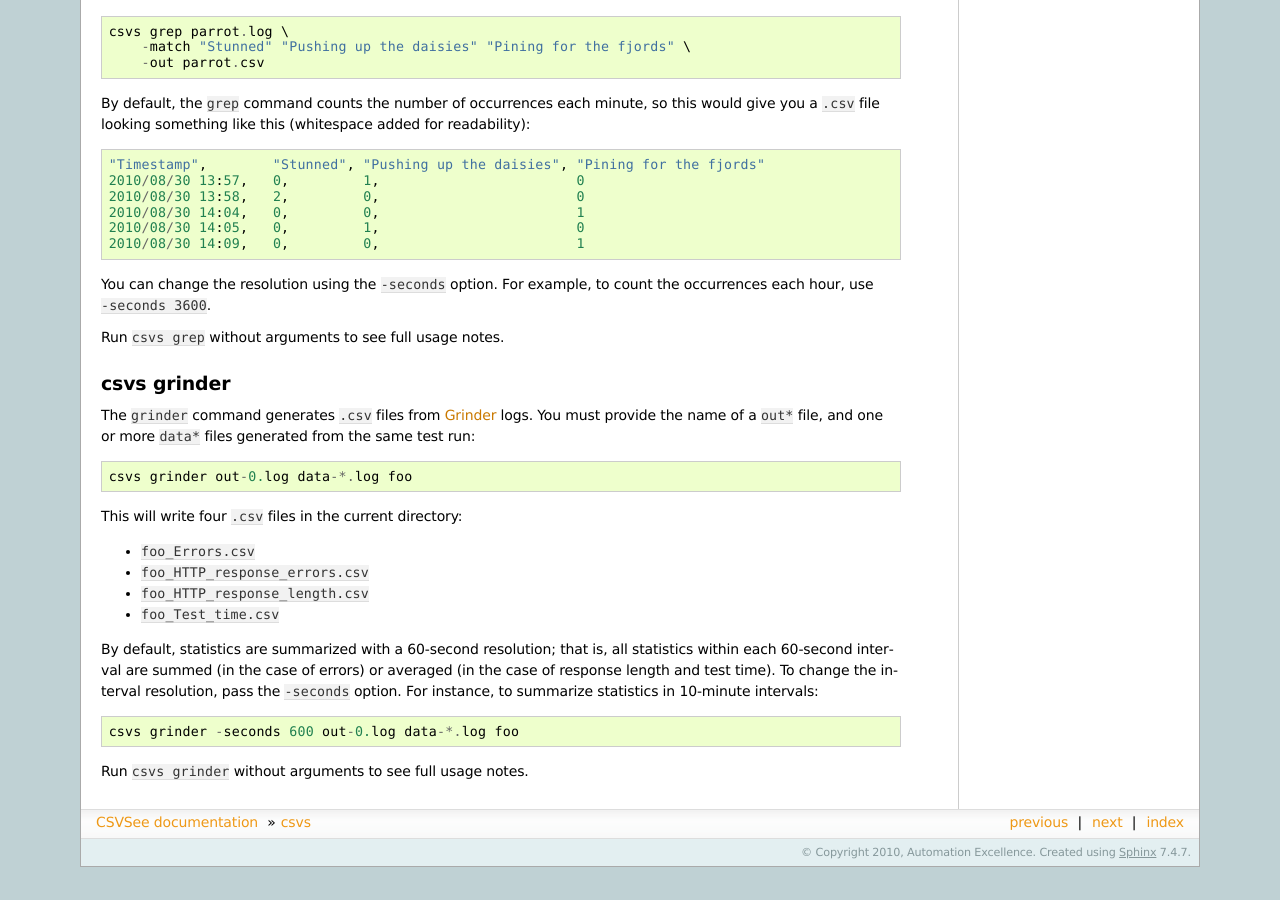
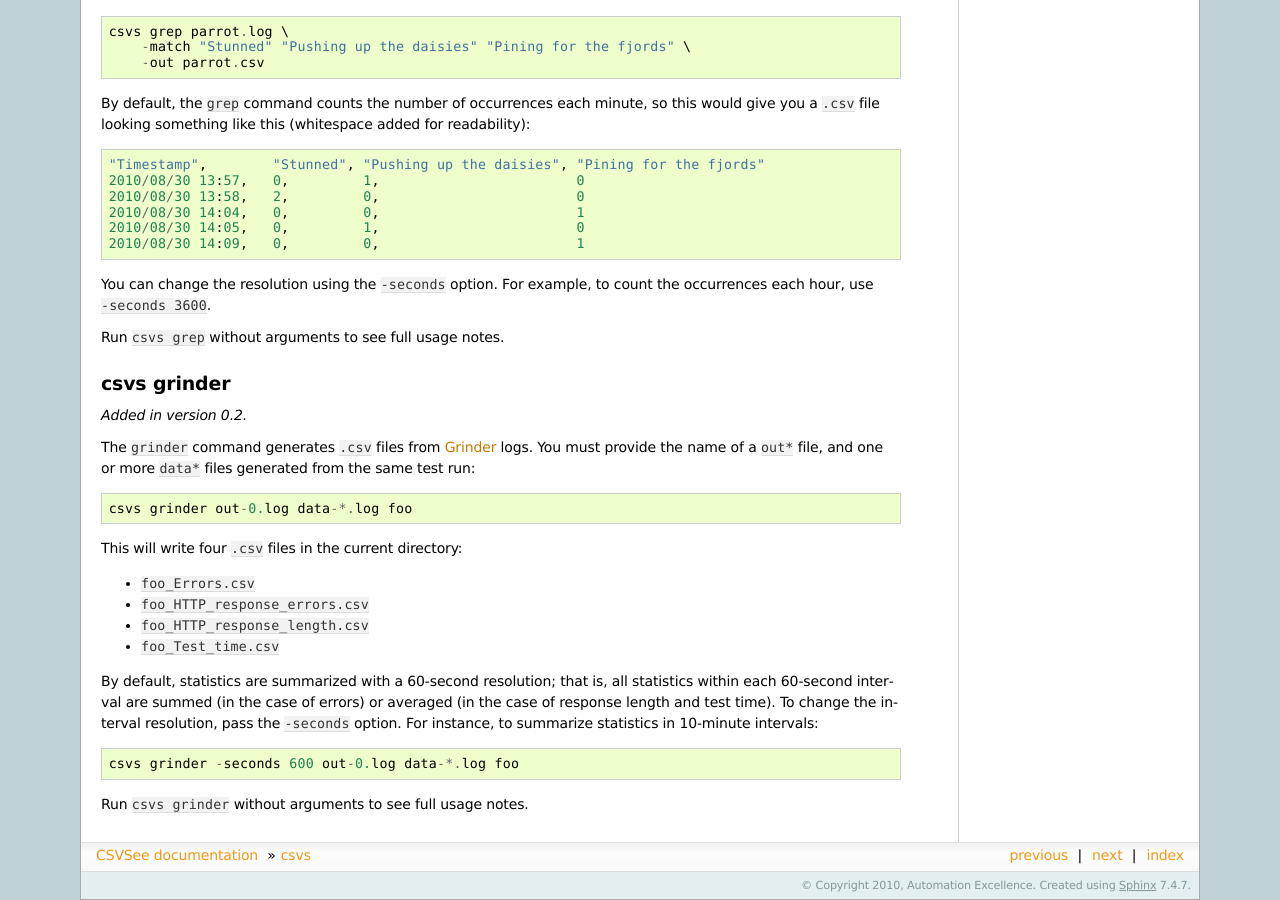
Before and after one commit to a-e/csvsee, a Sphinx documentation site: the page built from docs/csvs.rst, in a window 1280 px wide and 900 px high, scrolled down 960 px. Built offline with Sphinx 7.4.7, drawn with Linux system fonts in a browser that asks for light colours; before the commit the page ends 1827 px from its top, so only the background shows below that.

Commit message:
Added some notes about what was added in version 0.2

```diff
--- a/docs/csvs.rst
+++ b/docs/csvs.rst
@@ -82,6 +82,7 @@ Run ``csvs grep`` without arguments to see full usage notes.
 
 csvs grinder
 ------------
+.. versionadded:: 0.2
 
 The ``grinder`` command generates ``.csv`` files from Grinder_ logs. You must
 provide the name of a ``out*`` file, and one or more ``data*`` files generated
--- a/docs/csvsee/grinder.rst
+++ b/docs/csvsee/grinder.rst
@@ -1,5 +1,6 @@
 :mod:`csvsee.grinder`
 =====================
+.. versionadded:: 0.2
 
 .. automodule:: csvsee.grinder
     :members:
--- a/docs/csvsee/index.rst
+++ b/docs/csvsee/index.rst
@@ -15,6 +15,8 @@ It consists of the following submodules:
 
 Testing
 -------
+.. versionadded:: 0.2
+
 CSVSee's core modules include several doctests_, along with a suite of unit
 tests in the ``tests`` directory that can be run with nose_. If you have the
 coverage_ module installed, nose will generate a report of statement coverage
```
